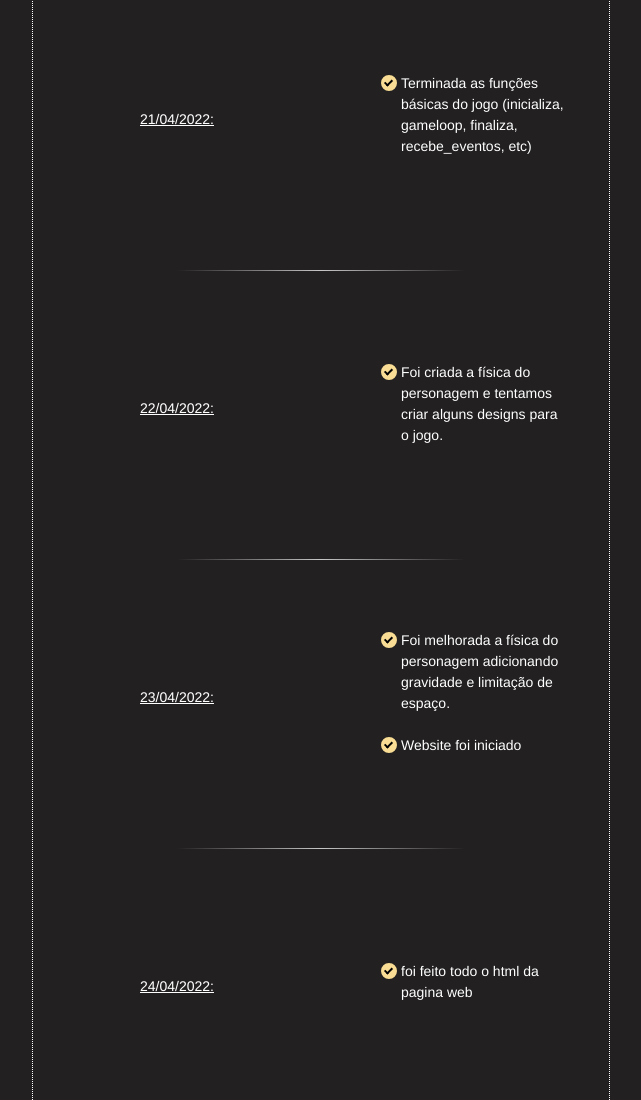
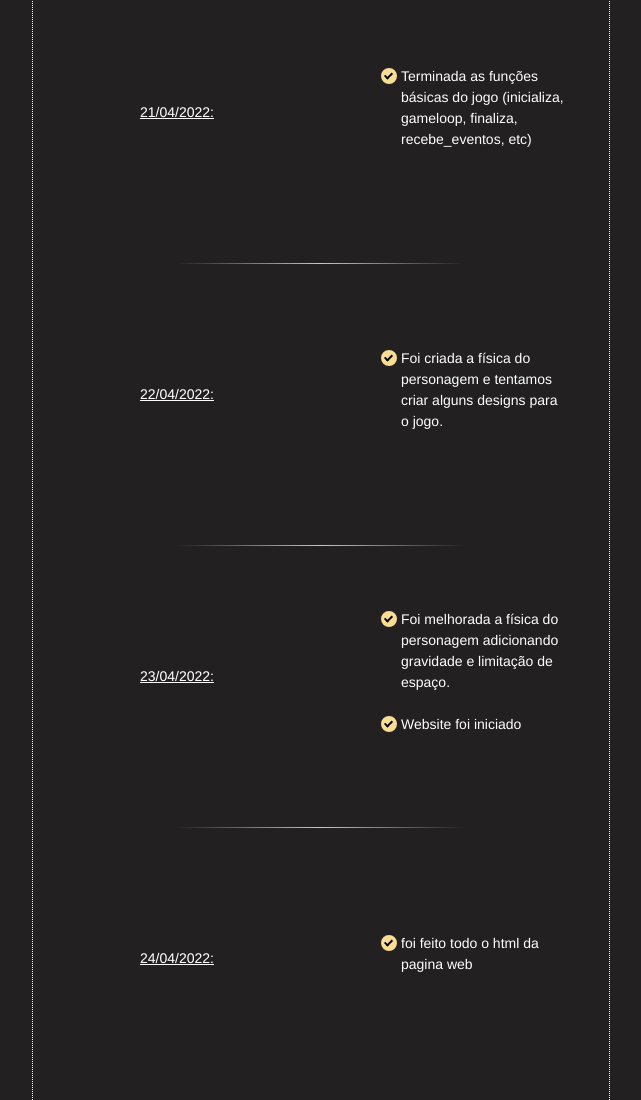
Before and after one commit to Maraba23/Maraba23.github.io, a plain HTML site: page index.html in a window 1280 px wide. Shown: the part 2423-3523 px from the top of the page, without its empty margins (319-960 px from the left). Drawn offline with Linux system fonts and the light colour scheme; a script that the page names is missing; files whose address does not match are found by name.

Commit message:
Update style.css

```diff
--- a/css/style.css
+++ b/css/style.css
@@ -329,7 +329,7 @@ li.circle-checkmark::after {
 }
 
 hr {
-  margin: 100 auto;
+  margin: 0 auto;
   margin-top: 40px;
   width: 50%;
   border: 0;
```
